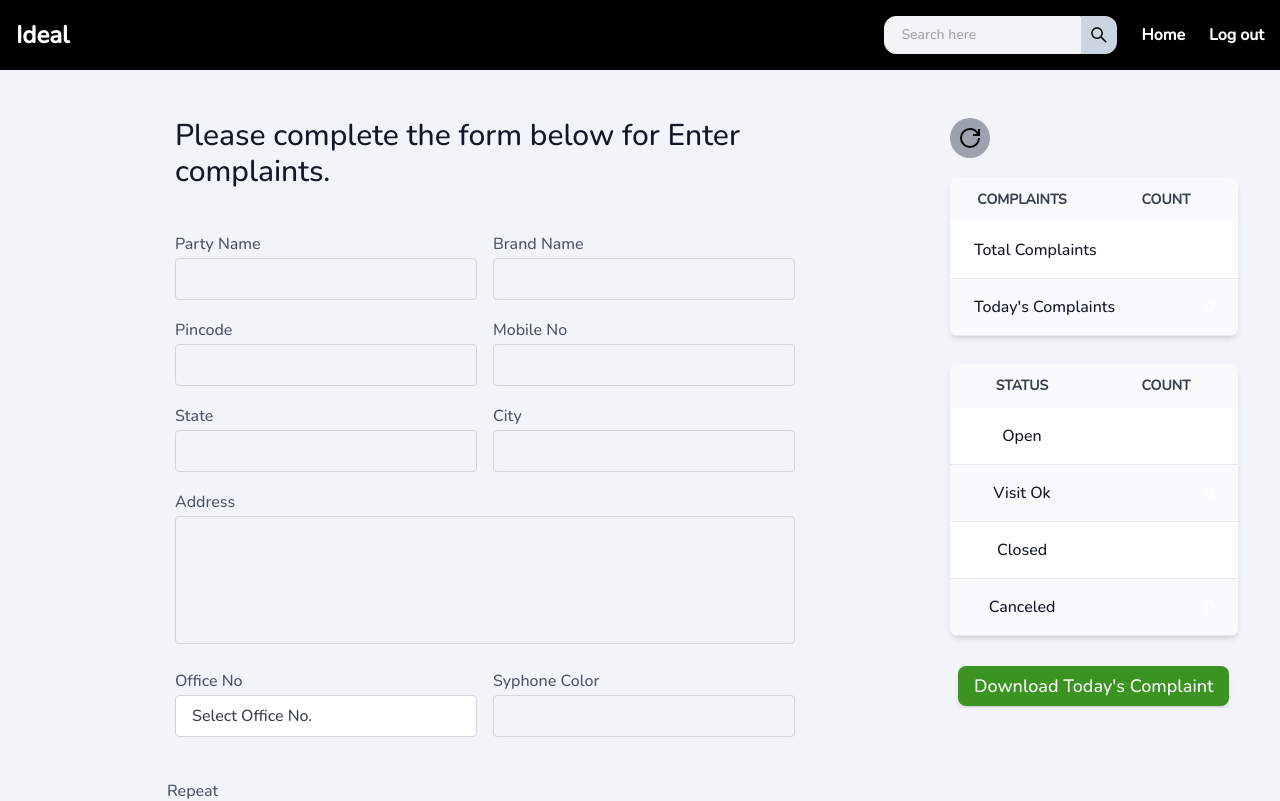
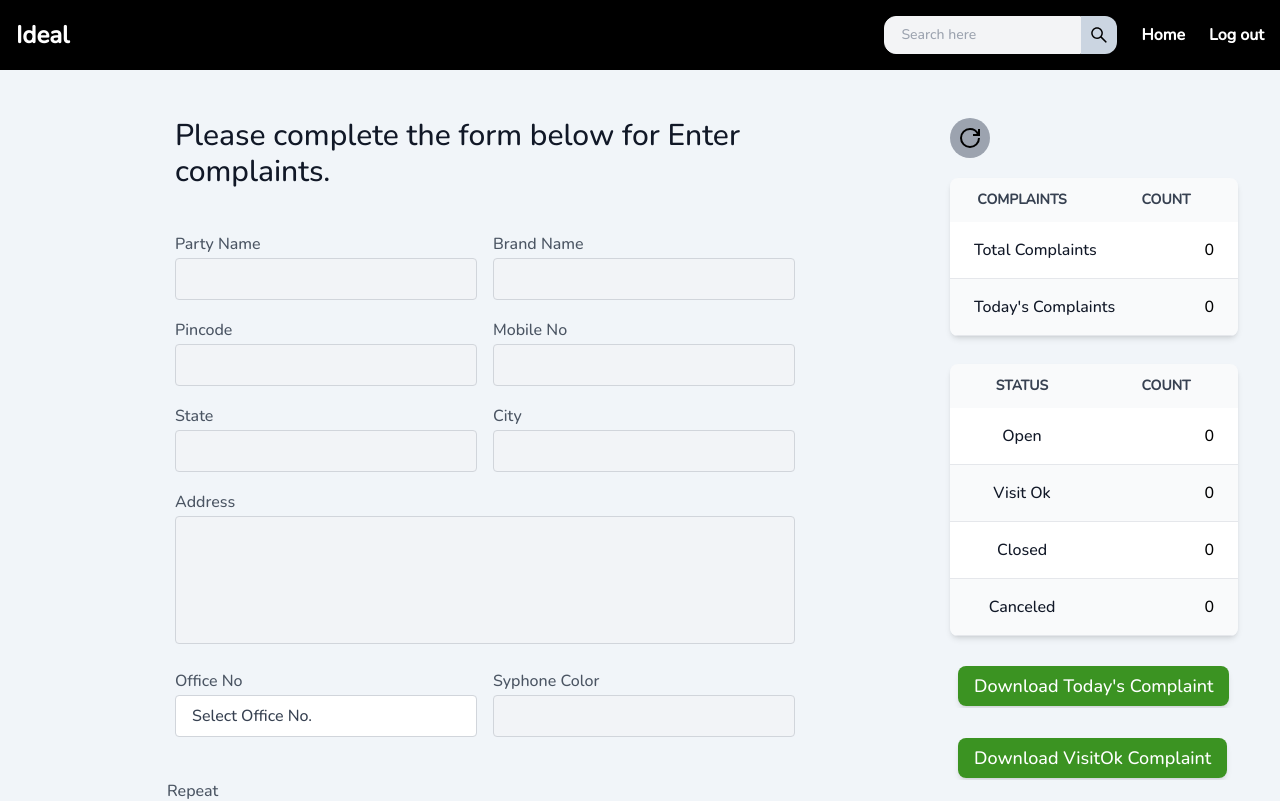
Before and after one commit to harshilsarariya/client, a React (Create React App) app: page / in a window 1280 px wide. Shown: the top 801 px of the page. Built offline with nearby package versions, Linux system fonts and the light colour scheme; no server answers; sample sign-in values are in the browser's storage.

Commit message:
Added button visit ok complaitns downlaod  entry user

```diff
--- a/src/components/ComplaintForm.js
+++ b/src/components/ComplaintForm.js
@@ -30,6 +30,7 @@ const ComplaintForm = () => {
     repeat: "No",
     syphoneColor: "",
   });
+  const [visitOKComplaints, setVisitOKComplaints] = useState([]);
   const [email, setEmail] = useState(localStorage.getItem("email"));
   let navigate = useNavigate();
 
@@ -65,6 +66,7 @@ const ComplaintForm = () => {
       } else if (complaint.workDone === "Visit Ok") {
         vis++;
         setVisitOk(vis);
+        setVisitOKComplaints([complaint]);
       } else if (complaint.workDone === "Cancel") {
         can++;
         setCancel(can);
@@ -74,8 +76,8 @@ const ComplaintForm = () => {
 
   const handleTodaysTotalComplaint = async () => {
     const response = await fetch(
-      `https://ideal-server.herokuapp.com/api/complaint/fetchTodaysComplaintsCount?email=${email}`,
-      // `http://localhost:5000/api/complaint/fetchTodaysComplaintsCount?email=${email}`,
+      // `https://ideal-server.herokuapp.com/api/complaint/fetchTodaysComplaintsCount?email=${email}`,
+      `http://localhost:5000/api/complaint/fetchTodaysComplaintsCount?email=${email}`,
       {
         method: "GET",
         headers: {
@@ -93,8 +95,8 @@ const ComplaintForm = () => {
     e.preventDefault();
     // API Call
     const response = await fetch(
-      "https://ideal-server.herokuapp.com/api/complaint/addcomplaint",
-      // "http://localhost:5000/api/complaint/addcomplaint",
+      // "https://ideal-server.herokuapp.com/api/complaint/addcomplaint",
+      "http://localhost:5000/api/complaint/addcomplaint",
       {
         method: "POST",
         headers: {
@@ -457,7 +459,7 @@ const ComplaintForm = () => {
                     >
                       Total Complaints
                     </th>
-                    <td className="px-6 py-3 text-right">
+                    <td className=" text-black dark:text-white px-6 py-3 text-right">
                       {totalComplaintsCount}
                     </td>
                   </tr>
@@ -468,7 +470,7 @@ const ComplaintForm = () => {
                     >
                       Today's Complaints
                     </th>
-                    <td className="px-6 py-3 text-right ">
+                    <td className="px-6 py-3 text-black dark:text-white text-right ">
                       {todaysTotalComplaintsCount}
                     </td>
                   </tr>
@@ -496,7 +498,9 @@ const ComplaintForm = () => {
                     >
                       Open
                     </th>
-                    <td className="px-6 py-3 text-right">{pending}</td>
+                    <td className="px-6 py-3 text-black dark:text-white text-right">
+                      {pending}
+                    </td>
                   </tr>
                   <tr className="border-b dark:bg-gray-800 dark:border-gray-700 odd:bg-white even:bg-gray-50 odd:dark:bg-gray-800 even:dark:bg-gray-700 ">
                     <th
@@ -505,7 +509,9 @@ const ComplaintForm = () => {
                     >
                       Visit Ok
                     </th>
-                    <td className="px-6 py-3 text-right ">{visitOk}</td>
+                    <td className="px-6 py-3 text-black dark:text-white text-right ">
+                      {visitOk}
+                    </td>
                   </tr>
                   <tr className="border-b dark:bg-gray-800 dark:border-gray-700 odd:bg-white even:bg-gray-50 odd:dark:bg-gray-800 even:dark:bg-gray-700 ">
                     <th
@@ -514,7 +520,9 @@ const ComplaintForm = () => {
                     >
                       Closed
                     </th>
-                    <td className="px-6 py-3 text-right">{closed}</td>
+                    <td className="px-6 py-3 text-black dark:text-white text-right">
+                      {closed}
+                    </td>
                   </tr>
                   <tr className="border-b dark:bg-gray-800 dark:border-gray-700 odd:bg-white even:bg-gray-50 odd:dark:bg-gray-800 even:dark:bg-gray-700 ">
                     <th
@@ -523,7 +531,9 @@ const ComplaintForm = () => {
                     >
                       Canceled
                     </th>
-                    <td className="px-6 py-3 text-right">{cancel}</td>
+                    <td className="px-6 py-3 text-black dark:text-white text-right">
+                      {cancel}
+                    </td>
                   </tr>
                 </tbody>
               </table>
@@ -537,6 +547,15 @@ const ComplaintForm = () => {
                 Download Today's Complaint
               </CSVLink>
             </div>
+            <div className="relative mt-7 overflow-x-auto w-72 p-2  text-white sm:rounded-lg ">
+              <CSVLink
+                data={visitOKComplaints}
+                headers={headers}
+                className="bg-[#358f1af5] hover:bg-[#448131] shadow-md text-xs p-1  lg:text-sm lg:p-2  xl:text-lg  rounded-lg lg:px-4"
+              >
+                Download VisitOk Complaint
+              </CSVLink>
+            </div>
           </div>
         </div>
       </section>
```
